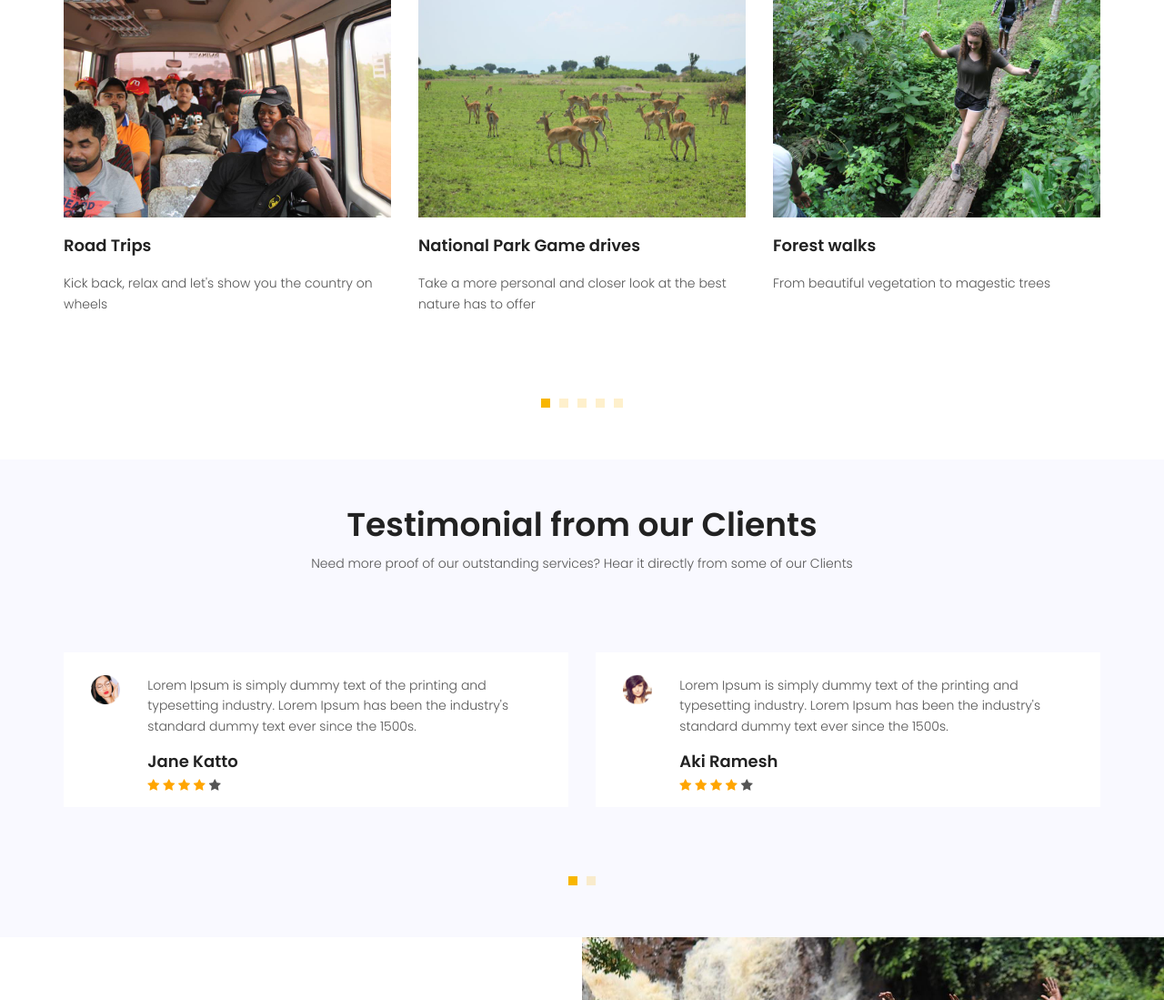
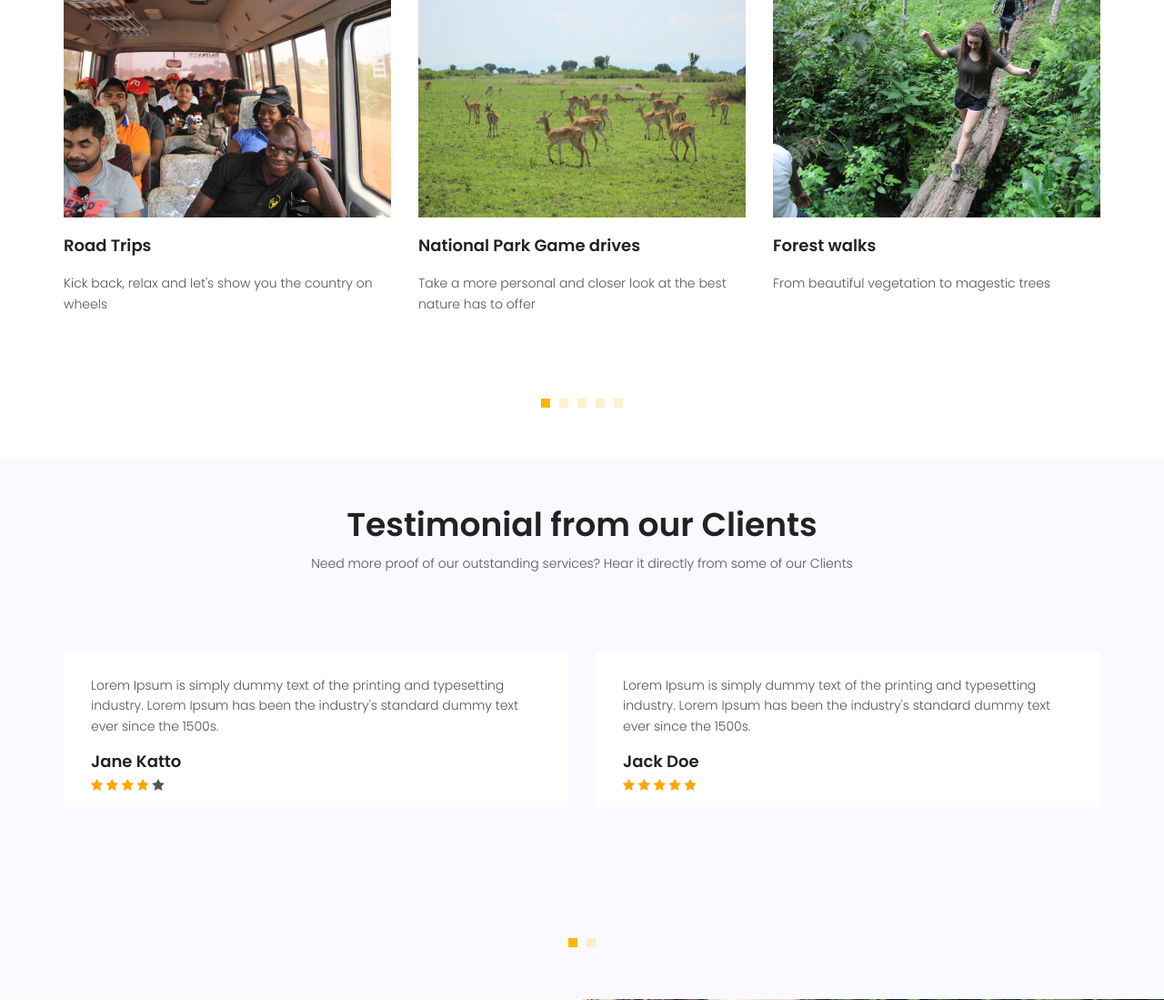
Before and after one commit to brucemakallan/Havy-Tours, a Django app: page / in a window 1280 px wide. Shown: the part 2691-3790 px from the top of the page at 91% size. Run offline with Django 3.2, Linux system fonts and the light colour scheme; data comes from the database, SQL or seed files in the repository; both versions use the stored data as it was after the commit; some libraries are stand-ins or nearby versions.

Commit message:
Finish Testimonials Dashboard

```diff
--- a/main/admin.py
+++ b/main/admin.py
@@ -1,6 +1,7 @@
 from django.contrib import admin
 
-from main.models import Download, Carousel
+from main.models import Download, Carousel, Testimonial
 
 admin.site.register(Download)
 admin.site.register(Carousel)
+admin.site.register(Testimonial)
--- a/main/models.py
+++ b/main/models.py
@@ -16,3 +16,19 @@ class Carousel(models.Model):
 
     def __str__(self):
         return "url: {}".format(self.url)
+
+
+RATING_CHOICES = (
+    (1, '1'),
+    (2, '2'),
+    (3, '3'),
+    (4, '4'),
+    (5, '5')
+)
+class Testimonial(models.Model):
+    name = models.CharField(max_length=100)
+    details = models.TextField()
+    rating = models.IntegerField(default=4, choices=RATING_CHOICES)
+
+    def __str__(self):
+        return self.name
--- a/main/templates/main/index.html
+++ b/main/templates/main/index.html
@@ -488,54 +488,47 @@
             </div>
             <div class="row">
                 <div class="active-testimonial">
+                    {% for testimonial in testimonials %}
                         <div class="single-testimonial item d-flex flex-row">
-                        <div class="thumb">
-                            <img class="img-fluid" src="{% static 'main/img/elements/user2.png' %}" alt="">
-                        </div>
                             <div class="desc">
-                            <p>Lorem Ipsum is simply dummy text of the printing and typesetting industry. Lorem Ipsum has been the industry's standard dummy text ever since the 1500s.</p>
-                            <h4>Jane Katto</h4>
+                                <p>{{ testimonial.details }}</p>
+                                <h4>{{ testimonial.name }}</h4>
                                 <div class="star">
+                                    {% if testimonial.rating == 1 %}
+                                        <span class="fa fa-star checked"></span>
+                                        <span class="fa fa-star"></span>
+                                        <span class="fa fa-star"></span>
+                                        <span class="fa fa-star"></span>
+                                        <span class="fa fa-star"></span>
+                                    {% elif testimonial.rating == 2 %}
+                                        <span class="fa fa-star checked"></span>
+                                        <span class="fa fa-star checked"></span>
+                                        <span class="fa fa-star"></span>
+                                        <span class="fa fa-star"></span>
+                                        <span class="fa fa-star"></span>
+                                    {% elif testimonial.rating == 3 %}
+                                        <span class="fa fa-star checked"></span>
+                                        <span class="fa fa-star checked"></span>
+                                        <span class="fa fa-star checked"></span>
+                                        <span class="fa fa-star"></span>
+                                        <span class="fa fa-star"></span>
+                                    {% elif testimonial.rating == 4 %}
                                         <span class="fa fa-star checked"></span>
                                         <span class="fa fa-star checked"></span>
                                         <span class="fa fa-star checked"></span>
                                         <span class="fa fa-star checked"></span>
                                         <span class="fa fa-star"></span>
-                            </div>
-                        </div>
-                    </div>
-                    <div class="single-testimonial item d-flex flex-row">
-                        <div class="thumb">
-                            <img class="img-fluid" src="{% static 'main/img/elements/user1.png' %}" alt="">
-                        </div>
-                        <div class="desc">
-                            <p>Lorem Ipsum is simply dummy text of the printing and typesetting industry. Lorem Ipsum has been the industry's standard dummy text ever since the 1500s.</p>
-                            <h4>Aki Ramesh</h4>
-                            <div class="star">
+                                    {% elif testimonial.rating == 5 %}
                                         <span class="fa fa-star checked"></span>
                                         <span class="fa fa-star checked"></span>
                                         <span class="fa fa-star checked"></span>
                                         <span class="fa fa-star checked"></span>
-                                <span class="fa fa-star"></span>
+                                        <span class="fa fa-star checked"></span>
+                                    {% endif %}
                                 </div>
                             </div>
                         </div>
-                    <div class="single-testimonial item d-flex flex-row">
-                        <div class="thumb">
-                            <img class="img-fluid" src="{% static 'main/img/elements/user1.png' %}" alt="">
-                        </div>
-                        <div class="desc">
-                            <p>Lorem Ipsum is simply dummy text of the printing and typesetting industry. Lorem Ipsum has been the industry's standard dummy text ever since the 1500s.</p>
-                            <h4>Alice Kells</h4>
-                            <div class="star">
-                                <span class="fa fa-star checked"></span>
-                                <span class="fa fa-star checked"></span>
-                                <span class="fa fa-star checked"></span>
-                                <span class="fa fa-star checked"></span>
-                                <span class="fa fa-star"></span>
-                            </div>
-                        </div>
-                    </div>
+                    {% endfor %}
                 </div>
             </div>
         </div>
--- a/main/urls.py
+++ b/main/urls.py
@@ -5,7 +5,7 @@ from main import views
 app_name = 'main'
 
 urlpatterns = [
-    path('', views.IndexListView.as_view(), name='index'),
+    path('', views.index, name='index'),
     path('about', views.about, name='about'),
     path('booking', views.booking, name='booking'),
     path('contact', views.contact, name='contact'),
--- a/main/views.py
+++ b/main/views.py
@@ -1,13 +1,16 @@
 from django.shortcuts import render
 from django.views import generic
 
-from main.models import Download, Carousel
+from main.models import Download, Carousel, Testimonial
 
 
-class IndexListView(generic.ListView):
-    model = Carousel
-    context_object_name = 'carousel_items'
-    template_name = 'main/index.html'
+def index(request):
+    carousel_items = Carousel.objects.all()
+    testimonials = Testimonial.objects.all()
+    return render(request, 'main/index.html', dict(
+        carousel_items=carousel_items,
+        testimonials=testimonials
+    ))
 
 
 def about(request):
```
Also changed, not shown: db.sqlite3, main/migrations/0003_testimonial.py (added), main/migrations/0004_auto_20180625_1119.py (added), main/migrations/0005_auto_20180625_1122.py (added). Lines whose indentation alone changed are shown as unchanged.
